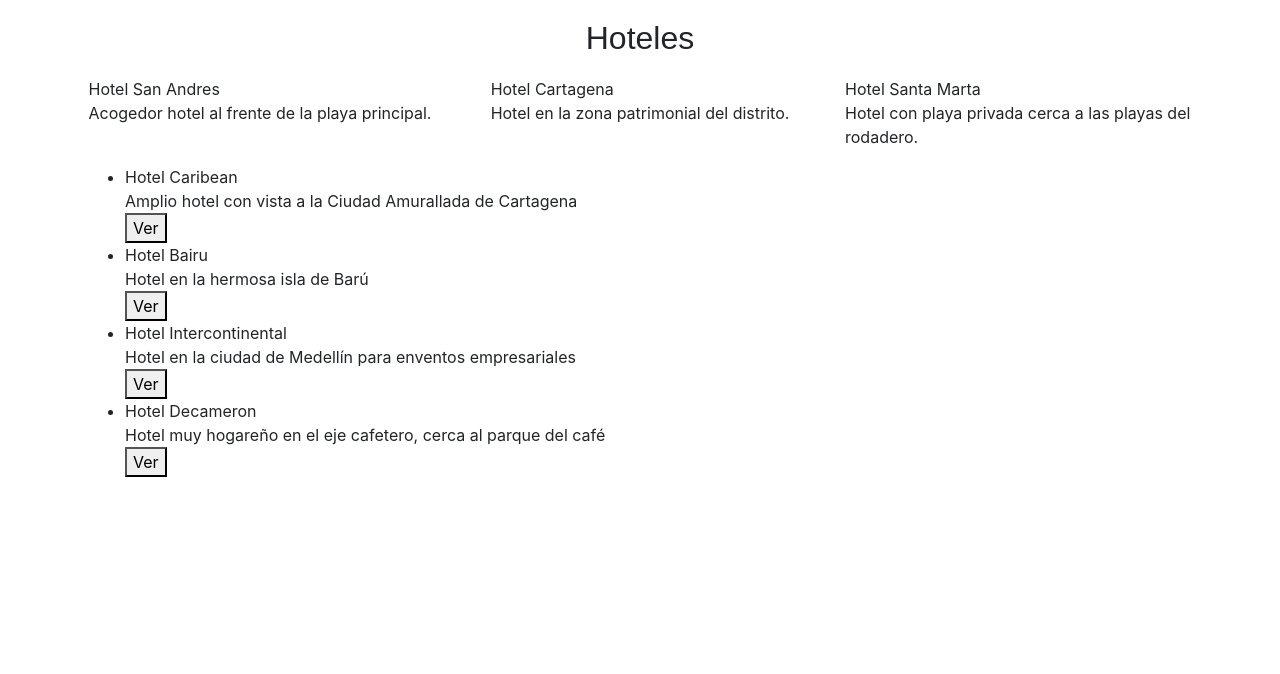
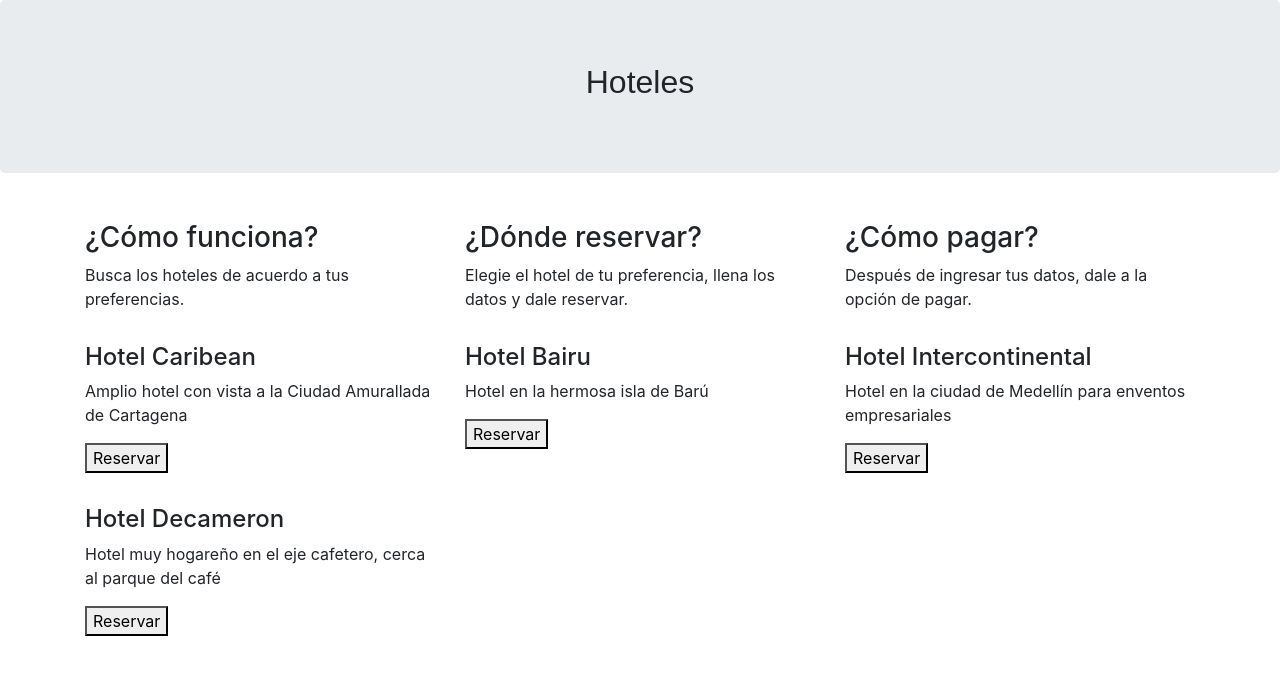
Before and after one commit to Jeroquendo/guia_hotel, a website: page index.html in a window 1280 px wide. Drawn offline with nearby package versions, Linux system fonts and the light colour scheme.

Commit message:
mejoras en el index

```diff
--- a/index.html
+++ b/index.html
@@ -12,43 +12,61 @@
   </head>
   <body>
 
-    <jumbotron style="display: flex; justify-content: center; font: 2em sans-serif; padding: 20px;">Hoteles</jumbotron>
+    <div class="jumbotron">
+      <h1 style="display: flex; justify-content: center; font: 2em sans-serif;">Hoteles</h1>
+    </div>
 
     <div class="container">
       <div class="row">
-        <div class="col" style="display: flex; justify-content: center;">
-          <p> Hotel San Andres <br>
-            Acogedor hotel al frente de la playa principal.
+        <div class="col-sm-4">
+          <p>
+            <h3>¿Cómo funciona?</h3>
+            <p> Busca los hoteles de acuerdo a tus preferencias. </p>
           </p>
         </div>
-        <div class="col" style="display: flex; justify-content: center;">
-          <p> Hotel Cartagena <br>
-            Hotel en la zona patrimonial del distrito.
+        <div class="col-sm-4">
+          <p>
+            <h3>¿Dónde reservar?</h3>
+            <p>Elegie el hotel de tu preferencia, llena los datos y dale reservar.</p>
           </p>
-
         </div>
-        <div class="col" style="display: flex; justify-content: center;">
-          <p> Hotel Santa Marta <br>
-              Hotel con playa privada cerca a las playas del rodadero.
+        <div class="col-sm-4" >
+          <p>
+            <h3>¿Cómo pagar?</h3>
+            <p>Después de ingresar tus datos, dale a la opción de pagar.</p>
           </p>
         </div>
       </div>
-      <ul>
-        <li>Hotel Caribean</li>
-        <p style="margin: 0px;">Amplio hotel con vista a la Ciudad Amurallada de Cartagena</p>
-        <button type="button">Ver</button>
-        <li>Hotel Bairu</li>
-        <p style="margin: 0px;">Hotel en la hermosa isla de Barú</p>
-        <button type="button">Ver</button>
-        <li >Hotel Intercontinental</li>
-        <p style="margin: 0px;"> Hotel en la ciudad de Medellín para enventos empresariales</p>
-        <button type="button">Ver</button>
-        <li>Hotel Decameron</li>
-        <p style="margin: 0px;">Hotel muy hogareño en el eje cafetero, cerca al parque del café</p>
-        <button type="button">Ver</button>
-      </ul>
-
-
+      <div class="row">
+        <div class="col-sm-4">
+          <p>
+            <h4>Hotel Caribean</h4>
+            <p>Amplio hotel con vista a la Ciudad Amurallada de Cartagena</p>
+            <button type="button">Reservar</button>
+          </p>
+        </div>
+        <div class="col-sm-4">
+          <p>
+            <h4>Hotel Bairu</h4>
+            <p>Hotel en la hermosa isla de Barú</p>
+            <button type="button">Reservar</button>
+          </p>
+        </div>
+        <div class="col-sm-4">
+          <p>
+            <h4>Hotel Intercontinental</h4>
+            <p>Hotel en la ciudad de Medellín para enventos empresariales</p>
+            <button type="button">Reservar</button>
+          </p>
+        </div>
+        <div class="col-sm-4">
+          <p>
+            <h4>Hotel Decameron</h4>
+            <p>Hotel muy hogareño en el eje cafetero, cerca al parque del café</p>
+            <button type="button">Reservar</button>
+          </p>
+        </div>
+      </div>
     </div>
 
     <!-- Optional JavaScript -->
```
